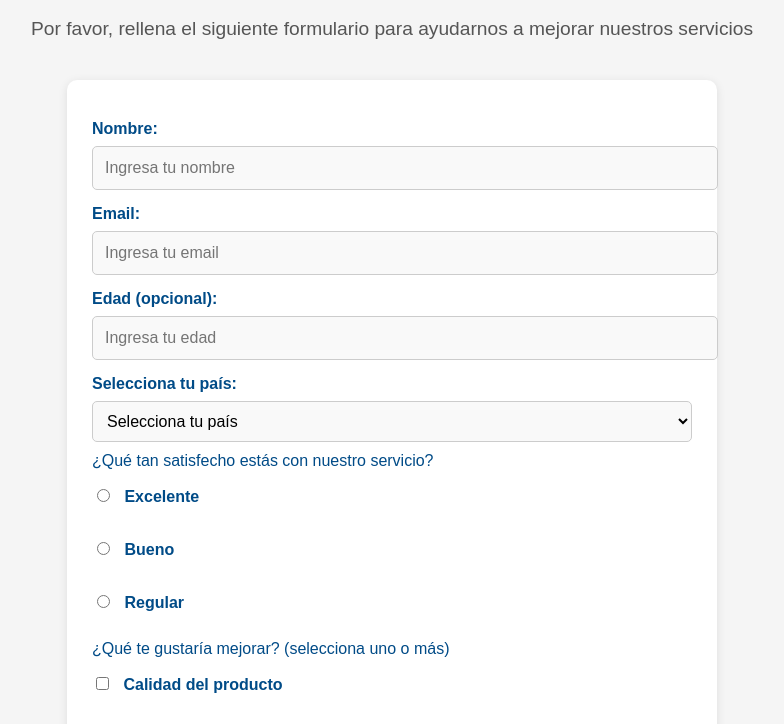
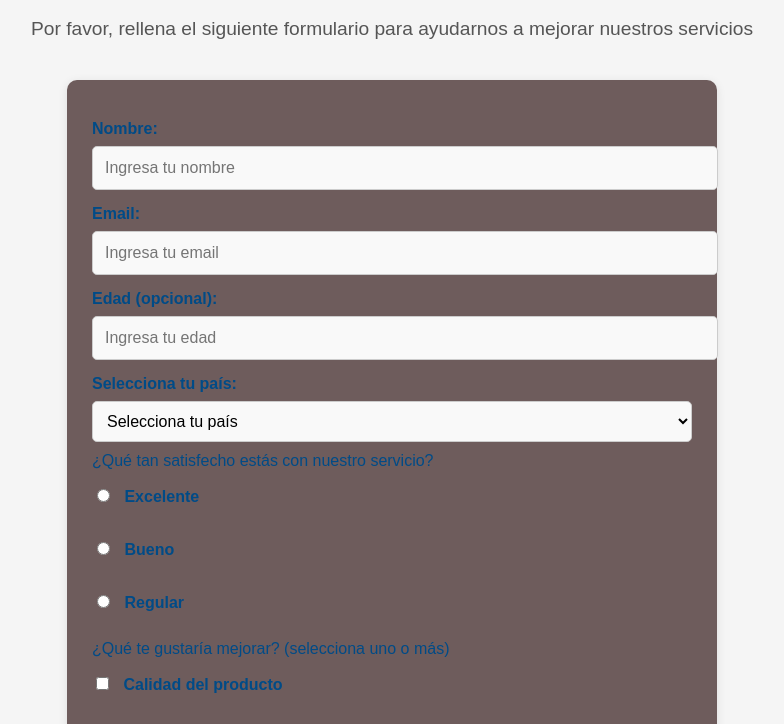
Before and after one commit to COSTOSEBASTIAN/Pagina_Costo, a plain HTML site: page index.html in a window 1280 px wide. Shown: the part 70-794 px from the top of the page, without its empty margins (248-1032 px from the left). Drawn offline with Linux system fonts and the light colour scheme.

Commit message:
CAMBIO DE COLOR

```diff
--- a/styles.css
+++ b/styles.css
@@ -24,7 +24,7 @@ body {
 
 /* Estilo del formulario */
 form {
-    background-color: #ffffff; /* Blanco para fondo del formulario */
+    background-color: #6e5c5c; /* Blanco para fondo del formulario */
     padding: 25px;
     border-radius: 10px;
     box-shadow: 0 2px 10px rgba(0, 0, 0, 0.1); /* Sombra suave para un toque elegante */
```
